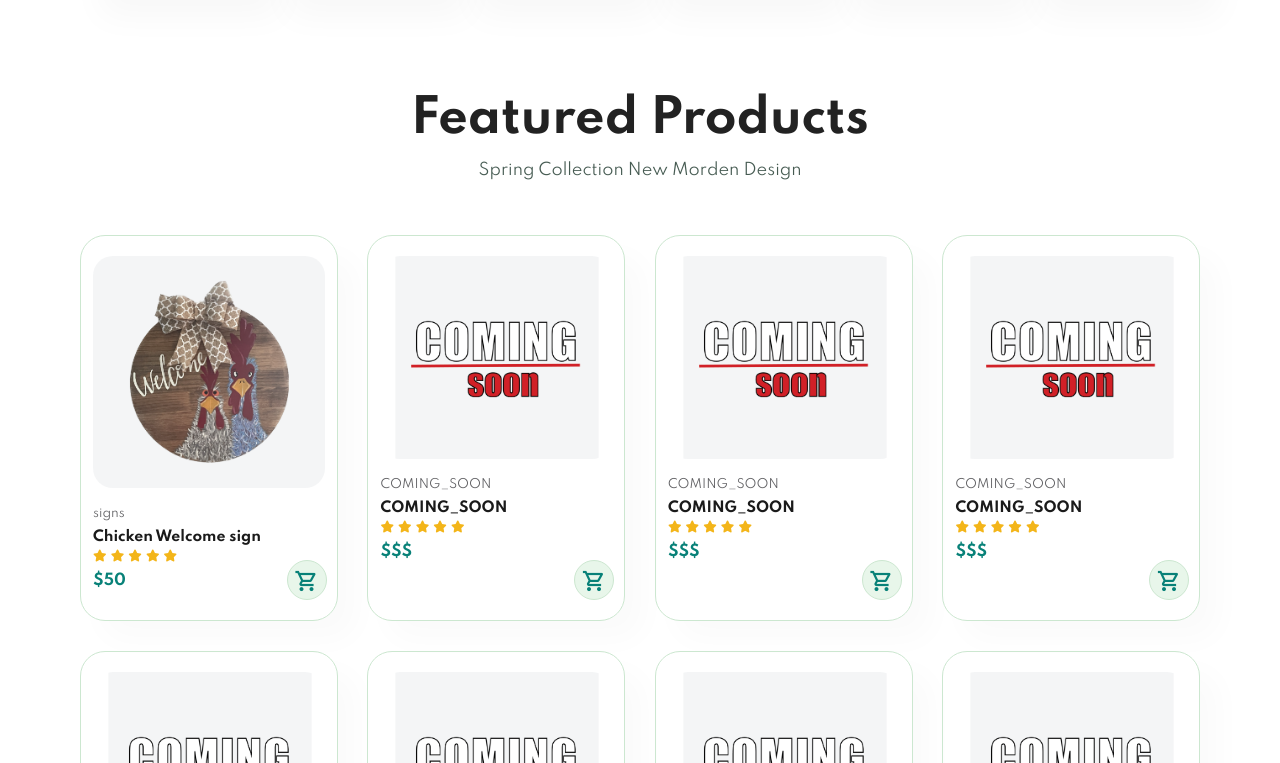
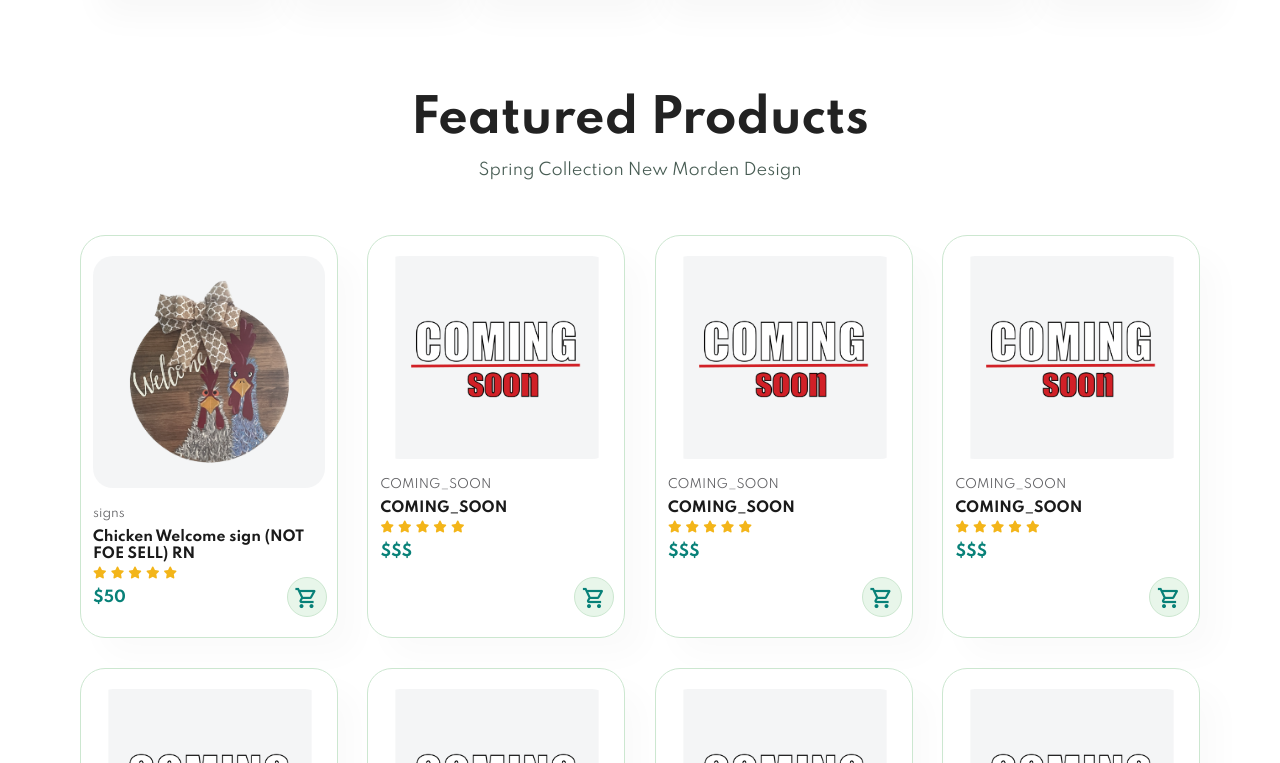
Before and after one commit to AWWatcher/hrizukart2.3, a plain HTML site: page index.html in a window 1280 px wide. Shown: the part 1117-1880 px from the top of the page. Drawn offline with nearby package versions, Linux system fonts and the light colour scheme.

Commit message:
Update index.html

```diff
--- a/index.html
+++ b/index.html
@@ -39,6 +39,7 @@
     </section>
 
 <section id="hero">
+            <h1>THIS IS BETA 2.4.3</h1>
     <h4>Where art comes to you</h4>
     <h2>Super value deals</h2>
     <h1>On all products</h1>
@@ -81,7 +82,7 @@
         <img src="img/products/2x/Asset 4@2x.png" alt="">
         <div class="des">
                 <span>signs</span>
-                <h5>Chicken Welcome sign</h5>
+                <h5>Chicken Welcome sign (NOT FOE SELL) RN </h5>
                 <div class="star">
                     <i class="fas fa-star"></i>
                     <i class="fas fa-star"></i>
```
